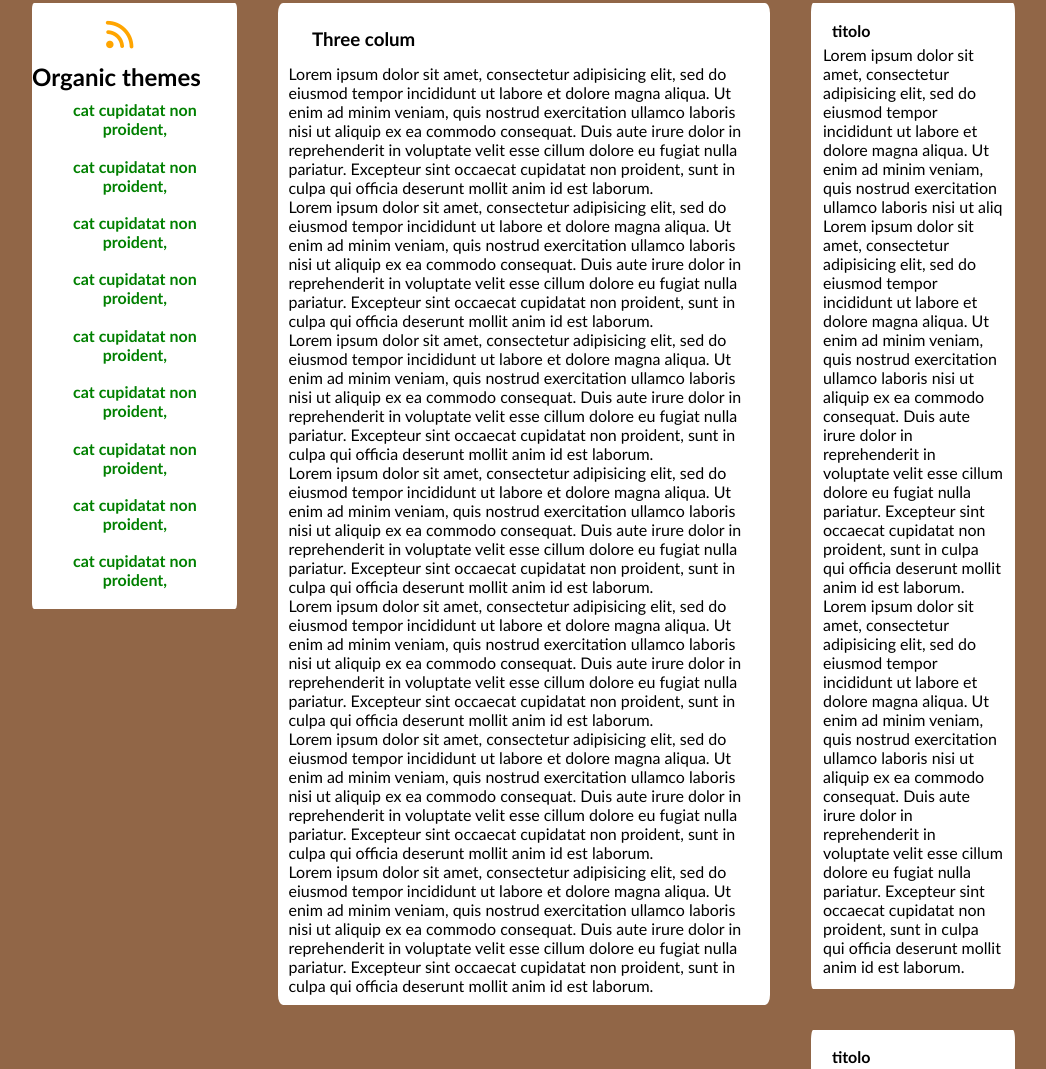
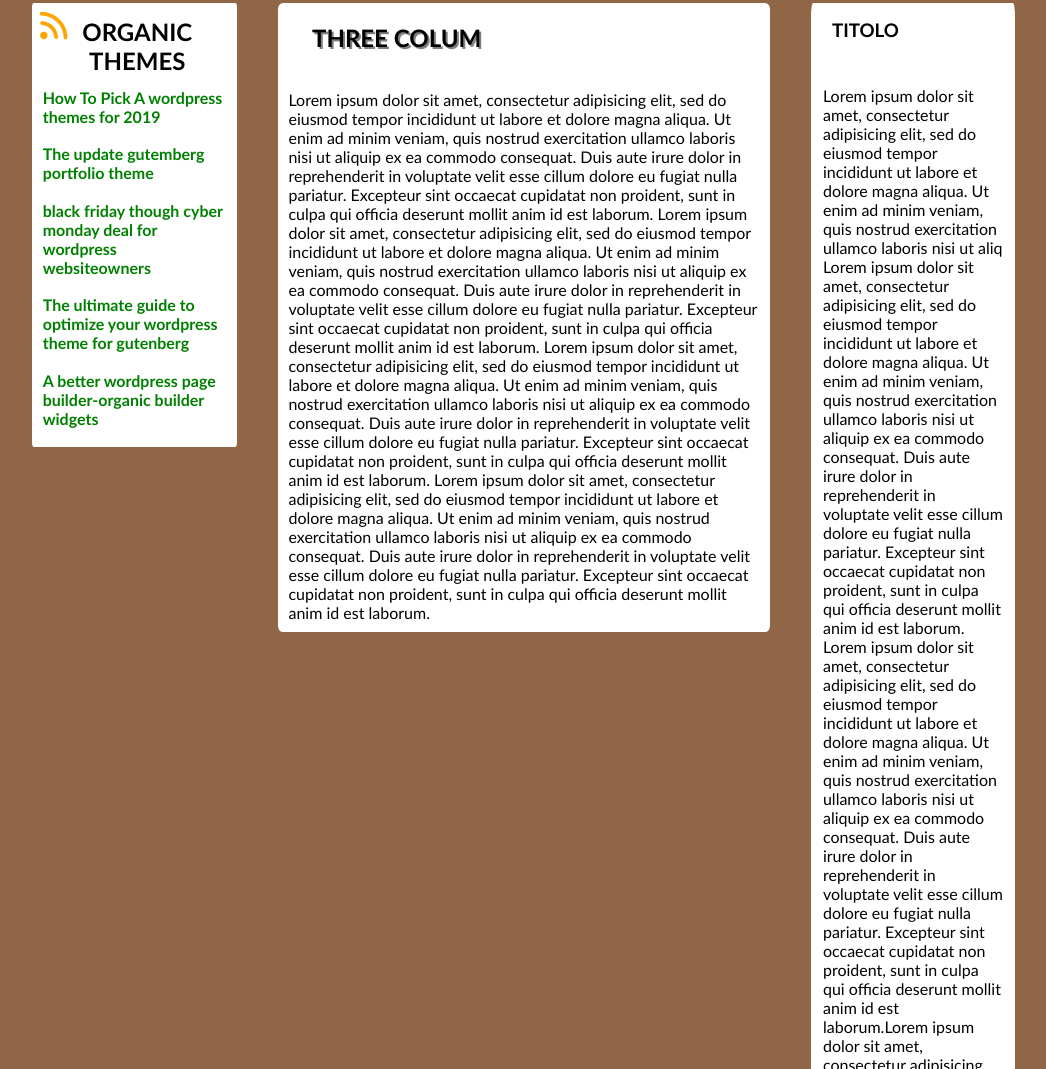
Before and after one commit to jacopodelluomo/layout-natural-lite, a plain HTML site: page index.html in a window 1280 px wide. Shown: the part 425-1494 px from the top of the page, without its empty margins (116-1162 px from the left). Drawn offline with Linux system fonts and the light colour scheme.

Commit message:
correzione-finale

```diff
--- a/CSS/style.css
+++ b/CSS/style.css
@@ -32,6 +32,8 @@ footer{
   /* background-color: blue; */
   padding:1%;
 }
+
+
 .blocco-img{
   background-color:red;
   border: 4px solid white;
@@ -78,7 +80,6 @@ footer{
   color:white;
   margin-top: 4%;
 }
-
 .blocco-menù{
   background-color: #504741;
   width: 70%;
@@ -99,6 +100,8 @@ footer{
   font-weight: bold;
   font-size: 14px;
 }
+
+
 .blocco-menù span:first-child{
   border-left: 0;
 }
@@ -109,6 +112,8 @@ footer{
   color:#C8C6C5;
   background-color:#302A25;
 }
+
+
 .colonna-3{
   float: left;
   width: 100px;
@@ -138,8 +143,18 @@ footer{
   background-color:white;
   border-radius: 1%;
 }
+.testo-link{
+  text-align: left;
+}
 .testo-speciale{
   transform: translateX(-10%);
+  text-align: center;
+}
+.colonna-2 p{
+  margin-top:6%;
+}
+.colonna-3 p{
+  margin-top:25%;
 }
 .colonna-3{
   /* background-color: lightgrey; */
@@ -154,7 +169,6 @@ footer{
   background-color:white;
   /* border: 1px solid black; */
   border-radius: 1%;
-
 }
 .contain-b{
   float: left;
@@ -163,8 +177,9 @@ footer{
   /* border: 1px solid black; */
   margin-top: 20%;
   border-radius: 1%;
+}
 
-}
+
 .a{
   float:left;
   /* background-color: pink; */
@@ -172,8 +187,8 @@ footer{
 .b{
   float:left;
   /* background-color: yellow; */
+}
 
-}
 .link a{
   display: inline-block;
   font-size: 1em;
@@ -192,12 +207,15 @@ a:hover{
   font-size: 150%;
 }
 #icon-wifi{
-  display: inline-block;
   transform: rotate(45deg);
   color:orange;
   font-size: 30px;
-  margin: 5% 0;
+  margin: 0 0;
+  display: inline-block;
+  vertical-align: 30px;
 }
+
+
 .contenitore-f{
   background-color:white;
   width: 100%;
@@ -210,7 +228,7 @@ a:hover{
   color: grey;
   display: inline-block;
   font-size: 30px;
-  margin: 5% 5%;
+  margin: 5% 15%;
 }
 hr{
   border: 1px solid grey;
@@ -221,25 +239,37 @@ hr{
   font-style: oblique;
   font-weight: bolder;
 }
+
 h2{
   display: inline-block;
+  text-transform: uppercase;
+  margin: 2% 5%;
+}
+.colonna-2 h2{
+  text-shadow: 2px 2px grey;
+  display: inline-block;
+  text-transform: uppercase;
+  margin: 2% 5%;
 }
 h3{
-  margin: 3% 5%;
+  text-transform: uppercase;
+  margin: 2% 5%;
 }
 h4{
-  margin: 3% 5%;
+  text-transform: uppercase;
+  margin: 2% 5%;
+}
 
-}
+
 .face-link:hover{
   color:rgb(72, 100, 159);
-  font-size: 400%;
+  font-size: 200%;
 }
 .insta-link:hover{
   color:rgb(247, 6, 145);
-  font-size: 400%;
+  font-size: 200%;
 }
 .git-link:hover{
   color:rgb(0, 0, 0);
-  font-size: 400%;
+  font-size: 200%;
 }
--- a/index.html
+++ b/index.html
@@ -7,7 +7,6 @@
     <title>Natural Lite</title>
   </head>
   <body>
-
     <header>
       <div class="blocco-img">
         <div class="blocco-testi">
@@ -25,95 +24,61 @@
         --><span>Contact</span><!--
         -->
       </div>
-      </div>
     </header>
     <main>
       <div class="colonna-1 float-left">
         <div class="testo-speciale">
-          <i id="icon-wifi"class="fa-solid fa-wifi"></i>
-          <h2>Organic themes</h2>
+          <i id="icon-wifi" class="fa-solid fa-wifi"></i>
+          <h2>Organic <br> themes</h2>
+        </div>
+        <nav class="testo-link">
+          <div class="link">
+            <a href="#">  How To Pick A wordpress themes for 2019</a>
           </div>
           <div class="link">
-          <a href="#">  cat cupidatat non proident,</a>
+            <a href="#">  The update gutemberg portfolio theme</a>
           </div>
           <div class="link">
-          <a href="#">  cat cupidatat non proident,</a>
+            <a href="#">  black friday though cyber monday deal for wordpress websiteowners</a>
           </div>
           <div class="link">
-          <a href="#">  cat cupidatat non proident,</a>
+            <a href="#">  The ultimate guide to optimize your wordpress theme for gutenberg</a>
           </div>
           <div class="link">
-          <a href="#">  cat cupidatat non proident,</a>
+            <a href="#">  A better wordpress page builder-organic builder widgets</a>
           </div>
-        <div class="link">
-          <a href="#">  cat cupidatat non proident,</a>
-        </div>
-        <div class="link">
-          <a href="#">  cat cupidatat non proident,</a>
-        </div>
-        <div class="link">
-          <a href="#">  cat cupidatat non proident,</a>
-        </div>
-        <div class="link">
-          <a href="#">  cat cupidatat non proident,</a>
-        </div>
-        <div class="link">
-          <a href="#">  cat cupidatat non proident,</a>
-        </div>
+        </nav>
       </div>
       <div class="colonna-2 ">
-        <h3>Three colum</h3>
+        <h2>Three colum</h2>
         <p>
           Lorem ipsum dolor sit amet, consectetur adipisicing elit, sed do eiusmod tempor incididunt ut labore et dolore magna aliqua. Ut enim ad minim veniam, quis nostrud exercitation ullamco laboris nisi ut aliquip ex ea commodo consequat. Duis aute irure dolor in reprehenderit in voluptate velit esse cillum dolore eu fugiat nulla pariatur. Excepteur sint occaecat cupidatat non proident, sunt in culpa qui officia deserunt mollit anim id est laborum.
-        </p>
-        <p>
           Lorem ipsum dolor sit amet, consectetur adipisicing elit, sed do eiusmod tempor incididunt ut labore et dolore magna aliqua. Ut enim ad minim veniam, quis nostrud exercitation ullamco laboris nisi ut aliquip ex ea commodo consequat. Duis aute irure dolor in reprehenderit in voluptate velit esse cillum dolore eu fugiat nulla pariatur. Excepteur sint occaecat cupidatat non proident, sunt in culpa qui officia deserunt mollit anim id est laborum.
-        </p>
-        <p>
           Lorem ipsum dolor sit amet, consectetur adipisicing elit, sed do eiusmod tempor incididunt ut labore et dolore magna aliqua. Ut enim ad minim veniam, quis nostrud exercitation ullamco laboris nisi ut aliquip ex ea commodo consequat. Duis aute irure dolor in reprehenderit in voluptate velit esse cillum dolore eu fugiat nulla pariatur. Excepteur sint occaecat cupidatat non proident, sunt in culpa qui officia deserunt mollit anim id est laborum.
-        </p>
-        <p>
-          Lorem ipsum dolor sit amet, consectetur adipisicing elit, sed do eiusmod tempor incididunt ut labore et dolore magna aliqua. Ut enim ad minim veniam, quis nostrud exercitation ullamco laboris nisi ut aliquip ex ea commodo consequat. Duis aute irure dolor in reprehenderit in voluptate velit esse cillum dolore eu fugiat nulla pariatur. Excepteur sint occaecat cupidatat non proident, sunt in culpa qui officia deserunt mollit anim id est laborum.
-        </p><p>
-          Lorem ipsum dolor sit amet, consectetur adipisicing elit, sed do eiusmod tempor incididunt ut labore et dolore magna aliqua. Ut enim ad minim veniam, quis nostrud exercitation ullamco laboris nisi ut aliquip ex ea commodo consequat. Duis aute irure dolor in reprehenderit in voluptate velit esse cillum dolore eu fugiat nulla pariatur. Excepteur sint occaecat cupidatat non proident, sunt in culpa qui officia deserunt mollit anim id est laborum.
-        </p>
-        <p>
-          Lorem ipsum dolor sit amet, consectetur adipisicing elit, sed do eiusmod tempor incididunt ut labore et dolore magna aliqua. Ut enim ad minim veniam, quis nostrud exercitation ullamco laboris nisi ut aliquip ex ea commodo consequat. Duis aute irure dolor in reprehenderit in voluptate velit esse cillum dolore eu fugiat nulla pariatur. Excepteur sint occaecat cupidatat non proident, sunt in culpa qui officia deserunt mollit anim id est laborum.
-        </p>
-        <p>
           Lorem ipsum dolor sit amet, consectetur adipisicing elit, sed do eiusmod tempor incididunt ut labore et dolore magna aliqua. Ut enim ad minim veniam, quis nostrud exercitation ullamco laboris nisi ut aliquip ex ea commodo consequat. Duis aute irure dolor in reprehenderit in voluptate velit esse cillum dolore eu fugiat nulla pariatur. Excepteur sint occaecat cupidatat non proident, sunt in culpa qui officia deserunt mollit anim id est laborum.
         </p>
       </div>
       <div class="colonna-3">
         <div class="contain-a">
           <div class="a">
-            <h4>titolo</h4>
+            <h3>titolo</h3>
             <p>
               Lorem ipsum dolor sit amet, consectetur adipisicing elit, sed do eiusmod tempor incididunt ut labore et dolore magna aliqua. Ut enim ad minim veniam, quis nostrud exercitation ullamco laboris nisi ut aliq
+              Lorem ipsum dolor sit amet, consectetur adipisicing elit, sed do eiusmod tempor incididunt ut labore et dolore magna aliqua. Ut enim ad minim veniam, quis nostrud exercitation ullamco laboris nisi ut aliquip ex ea commodo consequat. Duis aute irure dolor in reprehenderit in voluptate velit esse cillum dolore eu fugiat nulla pariatur. Excepteur sint occaecat cupidatat non proident, sunt in culpa qui officia deserunt mollit anim id est laborum.
+              Lorem ipsum dolor sit amet, consectetur adipisicing elit, sed do eiusmod tempor incididunt ut labore et dolore magna aliqua. Ut enim ad minim veniam, quis nostrud exercitation ullamco laboris nisi ut aliquip ex ea commodo consequat. Duis aute irure dolor in reprehenderit in voluptate velit esse cillum dolore eu fugiat nulla pariatur. Excepteur sint occaecat cupidatat non proident, sunt in culpa qui officia deserunt mollit anim id est laborum.Lorem ipsum dolor sit amet, consectetur adipisicing elit, sed do eiusmod tempor incididunt ut labore et dolore magna aliqua. Ut enim ad minim veniam, quis nostrud exercitation ullamco laboris nisi ut aliquip ex ea commodo consequat. Duis aute irure dolor in reprehenderit in voluptate velit esse cillum dolore eu fugiat nulla pariatur. Excepteur sint occaecat cupidatat non proident, sunt in culpa qui officia deserunt mollit anim id est laborum.
             </p>
+          </div>
+        </div>
+        <div class="contain-b">
+          <div class="b">
+            <h3>titolo</h3>
             <p>
+              Lorem ipsum dolor sit amet, consectetur adipisicing elit, sed do eiusmod tempor incididunt ut labore et dolore magna aliqua. Ut enim ad minim veniam, quis nostrud exercitation ullamco laboris nisi ut aliq
               Lorem ipsum dolor sit amet, consectetur adipisicing elit, sed do eiusmod tempor incididunt ut labore et dolore magna aliqua. Ut enim ad minim veniam, quis nostrud exercitation ullamco laboris nisi ut aliquip ex ea commodo consequat. Duis aute irure dolor in reprehenderit in voluptate velit esse cillum dolore eu fugiat nulla pariatur. Excepteur sint occaecat cupidatat non proident, sunt in culpa qui officia deserunt mollit anim id est laborum.
-            </p>
-            <p>
+              Lorem ipsum dolor sit amet, consectetur adipisicing elit, sed do eiusmod tempor incididunt ut labore et dolore magna aliqua. Ut enim ad minim veniam, quis nostrud exercitation ullamco laboris nisi ut aliquip ex ea commodo consequat. Duis aute irure dolor in reprehenderit in voluptate velit esse cillum dolore eu fugiat nulla pariatur. Excepteur sint occaecat cupidatat non proident, sunt in culpa qui officia deserunt mollit anim id est laborum.
               Lorem ipsum dolor sit amet, consectetur adipisicing elit, sed do eiusmod tempor incididunt ut labore et dolore magna aliqua. Ut enim ad minim veniam, quis nostrud exercitation ullamco laboris nisi ut aliquip ex ea commodo consequat. Duis aute irure dolor in reprehenderit in voluptate velit esse cillum dolore eu fugiat nulla pariatur. Excepteur sint occaecat cupidatat non proident, sunt in culpa qui officia deserunt mollit anim id est laborum.
             </p>
           </div>
-
-        </div>
-        <div class="contain-b">
-          <div class="b">
-            <h4>titolo</h4>
-            <p>
-              Lorem ipsum dolor sit amet, consectetur adipisicing elit, sed do eiusmod tempor incididunt ut labore et dolore magna aliqua. Ut enim ad minim veniam, quis nostrud exercitation ullamco laboris nisi ut aliq
-            </p>
-            <p>
-              Lorem ipsum dolor sit amet, consectetur adipisicing elit, sed do eiusmod tempor incididunt ut labore et dolore magna aliqua. Ut enim ad minim veniam, quis nostrud exercitation ullamco laboris nisi ut aliquip ex ea commodo consequat. Duis aute irure dolor in reprehenderit in voluptate velit esse cillum dolore eu fugiat nulla pariatur. Excepteur sint occaecat cupidatat non proident, sunt in culpa qui officia deserunt mollit anim id est laborum.
-            </p>
-            <p>
-              Lorem ipsum dolor sit amet, consectetur adipisicing elit, sed do eiusmod tempor incididunt ut labore et dolore magna aliqua. Ut enim ad minim veniam, quis nostrud exercitation ullamco laboris nisi ut aliquip ex ea commodo consequat. Duis aute irure dolor in reprehenderit in voluptate velit esse cillum dolore eu fugiat nulla pariatur. Excepteur sint occaecat cupidatat non proident, sunt in culpa qui officia deserunt mollit anim id est laborum.
-            </p>
-          </div>
-
         </div>
       </div>
     </main>
```
Lines whose indentation alone changed are shown as unchanged.
